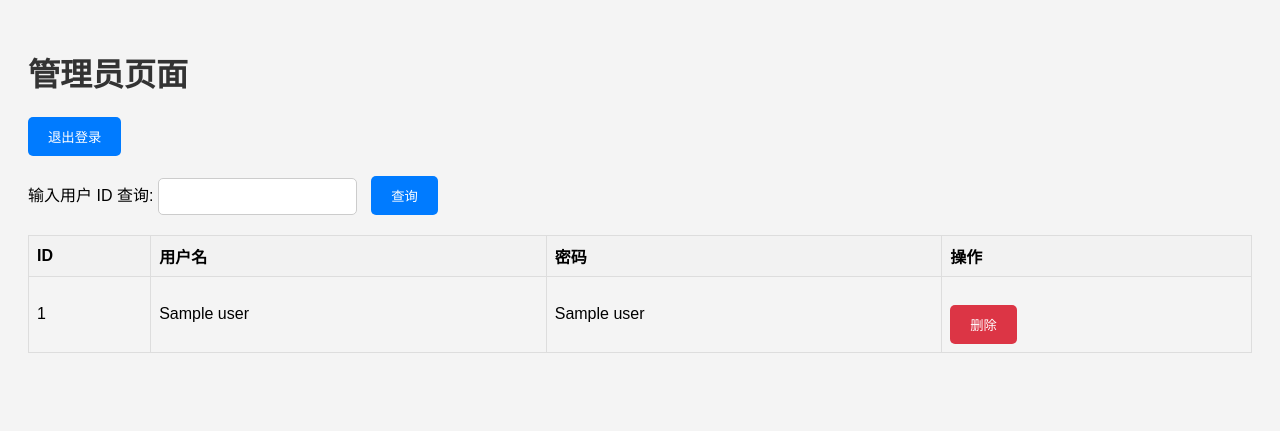
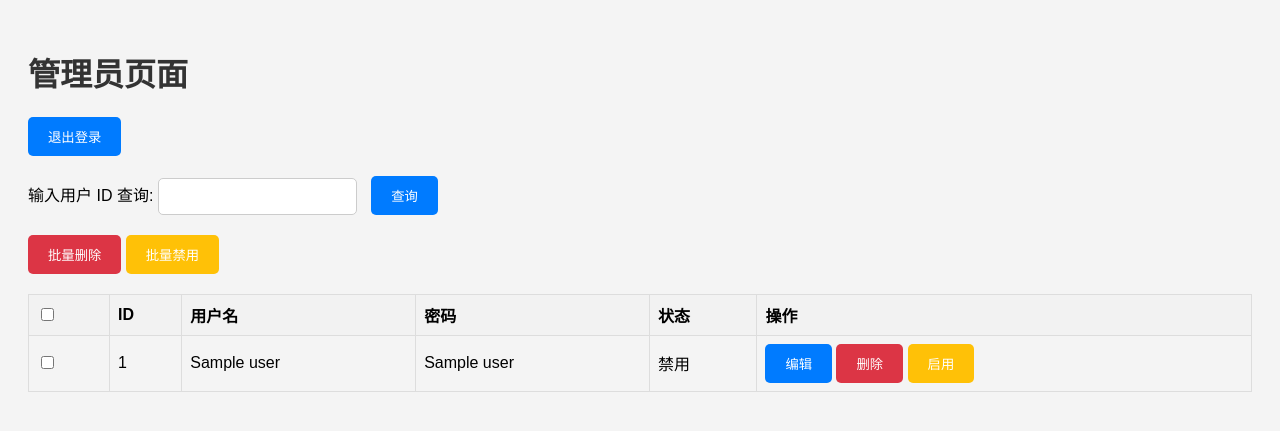
Before and after one commit to name-swallow/flask-test, a Flask app: template templates/admin.html in a window 1280 px wide. Shown: the top 431 px of the page. Run offline with Flask 3, Linux system fonts and the light colour scheme; the template is opened without the code that fills it: most values are stand-ins (such as "Sample title", 1, 10 or a date in 2020); some libraries are stand-ins or nearby versions.

Commit message:
Update admin.html

```diff
--- a/templates/admin.html
+++ b/templates/admin.html
@@ -1,85 +1,42 @@
-<!-- admin.html -->
 <!DOCTYPE html>
 <html lang="en">
-
 <head>
     <meta charset="UTF-8">
     <title>管理员页面</title>
     <style>
-        body {
-            font-family: Arial, sans-serif;
-            background-color: #f4f4f4;
-            padding: 20px;
+        body { font-family: Arial, sans-serif; background-color: #f4f4f4; padding: 20px; }
+        h1 { color: #333; }
+        button { background-color: #007BFF; color: white; padding: 10px 20px; border: none; border-radius: 5px; cursor: pointer; }
+        button:hover { background-color: #0056b3; }
+        form { margin-top: 20px; }
+        input[type=text] { padding: 10px; border: 1px solid #ccc; border-radius: 5px; margin-right: 10px; }
+        input[type=submit] { background-color: #007BFF; color: white; padding: 10px 20px; border: none; border-radius: 5px; cursor: pointer; }
+        input[type=submit]:hover { background-color: #0056b3; }
+        table { width: 100%; border-collapse: collapse; margin-top: 20px; }
+        th, td { border: 1px solid #ddd; padding: 8px; text-align: left; }
+        th { background-color: #f2f2f2; }
+        .delete-btn { background-color: #dc3545; }
+        .delete-btn:hover { background-color: #c82333; }
+        .edit-form { display: none; background-color: #fff; padding: 10px; border: 1px solid #ccc; position: absolute; }
+        .status-btn-enable { background-color: #28a745; }
+        .status-btn-disable { background-color: #ffc107; }
+        .status-btn-enable:hover { background-color: #218838; }
+        .status-btn-disable:hover { background-color: #e0a800; }
+    </style>
+    <script>
+        function showEditForm(userId, username) {
+            var form = document.getElementById('edit-form-' + userId);
+            form.style.display = form.style.display === 'block' ? 'none' : 'block';
+            document.getElementById('edit-username-' + userId).value = username;
         }
-
-        h1 {
-            color: #333;
+        function toggleAll(source) {
+            checkboxes = document.getElementsByName('user_ids');
+            for(var i=0; i<checkboxes.length; i++) {
+                checkboxes[i].checked = source.checked;
             }
-
-        button {
-            background-color: #007BFF;
-            color: white;
-            padding: 10px 20px;
-            border: none;
-            border-radius: 5px;
-            cursor: pointer;
         }
-
-        button:hover {
-            background-color: #0056b3;
-        }
-
-        form {
-            margin-top: 20px;
-        }
-
-        input[type=text] {
-            padding: 10px;
-            border: 1px solid #ccc;
-            border-radius: 5px;
-            margin-right: 10px;
-        }
-
-        input[type=submit] {
-            background-color: #007BFF;
-            color: white;
-            padding: 10px 20px;
-            border: none;
-            border-radius: 5px;
-            cursor: pointer;
-        }
-
-        input[type=submit]:hover {
-            background-color: #0056b3;
-        }
-
-        table {
-            width: 100%;
-            border-collapse: collapse;
-            margin-top: 20px;
-        }
-
-        th,
-        td {
-            border: 1px solid #ddd;
-            padding: 8px;
-            text-align: left;
-        }
-
-        th {
-            background-color: #f2f2f2;
-        }
-
-        .delete-btn {
-            background-color: #dc3545;
-        }
-
-        .delete-btn:hover {
-            background-color: #c82333;
-        }
-    </style>
+    </script>
 </head>
-
 <body>
     <h1>管理员页面</h1>
     <button onclick="window.location.href='/logout'">退出登录</button>
@@ -89,12 +46,18 @@
         <input type="text" id="user_id" name="user_id">
         <input type="submit" value="查询">
     </form>
+    <form method="post" action="{{ url_for('batch_delete') }}">
+        <input type="hidden" name="csrf_token" value="{{ csrf_token() }}">
+        <input type="submit" value="批量删除" style="background-color: #dc3545;">
+        <input type="submit" formaction="{{ url_for('batch_disable') }}" value="批量禁用" style="background-color: #ffc107;">
         <table border="1">
             <thead>
                 <tr>
+                    <th><input type="checkbox" onclick="toggleAll(this)"></th>
                     <th>ID</th>
                     <th>用户名</th>
                     <th>密码</th>
+                    <th>状态</th>
                     <th>操作</th>
                 </tr>
             </thead>
@@ -102,24 +65,41 @@
                 {% if users %}
                 {% for user in users %}
                 <tr>
+                    <td><input type="checkbox" name="user_ids" value="{{ user[0] }}"></td>
                     <td>{{ user[0] }}</td>
                     <td>{{ user[1] }}</td>
                     <td>{{ user[2] }}</td>
+                    <td>{{ '启用' if user[3] == 1 else '禁用' }}</td>
                     <td>
-                    <form method="post" action="{{ url_for('delete_user', user_id=user[0]) }}">
+                        <button onclick="showEditForm({{ user[0] }}, '{{ user[1] }}'); return false;">编辑</button>
+                        <form method="post" action="{{ url_for('delete_user', user_id=user[0]) }}" style="display:inline;">
                             <input type="hidden" name="csrf_token" value="{{ csrf_token() }}">
                             <button type="submit" class="delete-btn" onclick="return confirm('确定要删除这个用户吗？')">删除</button>
                         </form>
+                        <form method="post" action="{{ url_for('toggle_status', user_id=user[0]) }}" style="display:inline;">
+                            <input type="hidden" name="csrf_token" value="{{ csrf_token() }}">
+                            <button type="submit" class="{{ 'status-btn-enable' if user[3] == 1 else 'status-btn-disable' }}">
+                                {{ '禁用' if user[3] == 1 else '启用' }}
+                            </button>
+                        </form>
+                        <div id="edit-form-{{ user[0] }}" class="edit-form">
+                            <form method="post" action="{{ url_for('edit_user', user_id=user[0]) }}">
+                                <input type="hidden" name="csrf_token" value="{{ csrf_token() }}">
+                                <label>用户名: <input type="text" id="edit-username-{{ user[0] }}" name="username"></label><br>
+                                <label>新密码: <input type="text" name="password" placeholder="留空则不修改"></label><br>
+                                <input type="submit" value="保存">
+                            </form>
+                        </div>
                     </td>
                 </tr>
                 {% endfor %}
                 {% else %}
                 <tr>
-                <td colspan="4">未找到匹配的用户记录。</td>
+                    <td colspan="6">未找到匹配的用户记录。</td>
                 </tr>
                 {% endif %}
             </tbody>
         </table>
+    </form>
 </body>
-
 </html>
```
Lines whose indentation alone changed are shown as unchanged.
